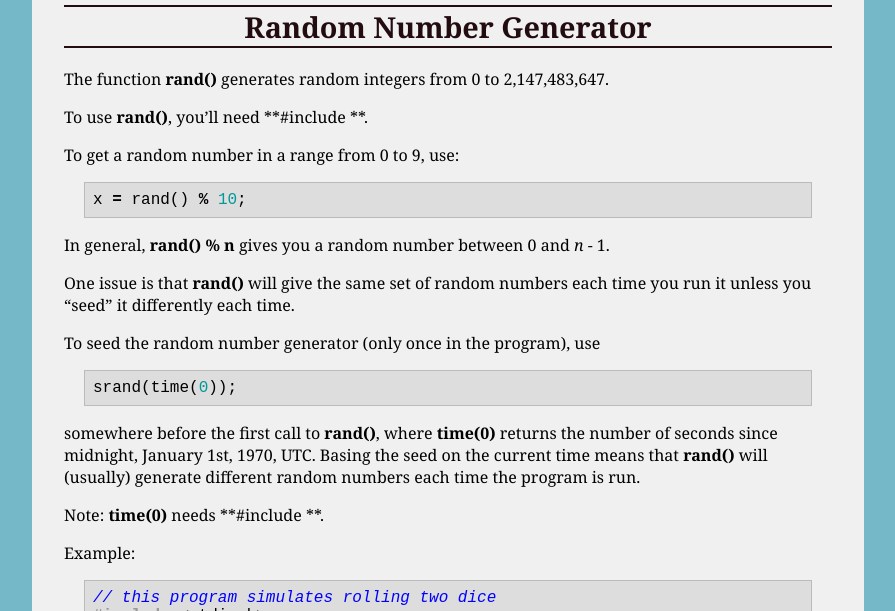
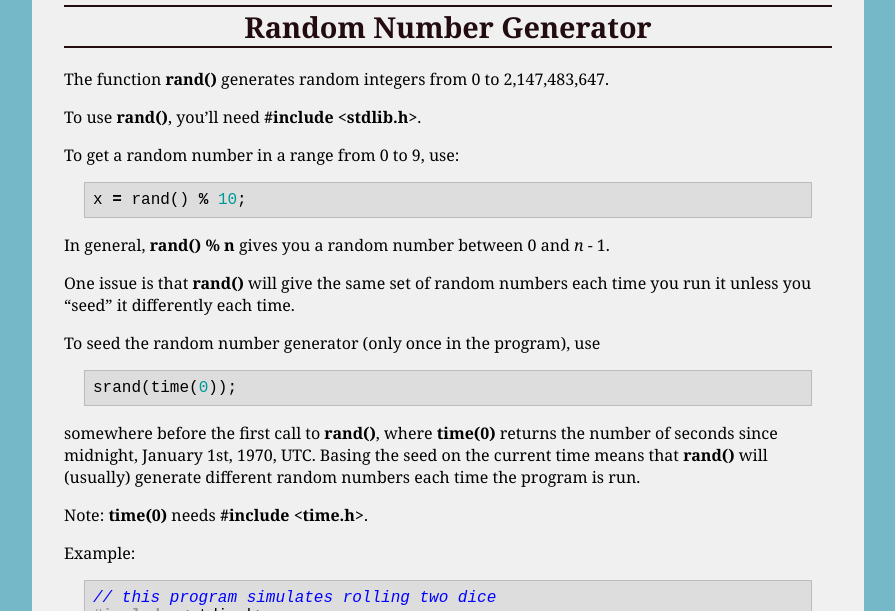
Before and after one commit to ycpcs/cs101-spring2017, a Jekyll site: the page built from lectures/lecture05.md, in a window 1280 px wide. Shown: the part 1097-1708 px from the top of the page, without its empty margins (192-1087 px from the left). Built offline with Jekyll 4.4.1, drawn with Linux system fonts in a browser that asks for light colours.

Commit message:
fix < and > characters

```diff
--- a/lectures/lecture05.md
+++ b/lectures/lecture05.md
@@ -49,14 +49,14 @@ else {
 }
 {% endhighlight %}
 
-Note that we did not explicitly check the condition (age > 19) before printing "post-teen". That is because this condition is logically implied if the previous conditions (age < 13) and (age >= 13 && age <= 19) are both false.
+Note that we did not explicitly check the condition (age &gt; 19) before printing "post-teen". That is because this condition is logically implied if the previous conditions (age &lt; 13) and (age &gt;= 13 && age &lt;= 19) are both false.
 
 Random Number Generator
 =======================
 
 The function **rand()** generates random integers from 0 to 2,147,483,647.
 
-To use **rand()**, you’ll need **#include <stdlib.h>**.
+To use **rand()**, you’ll need **#include &lt;stdlib.h&gt;**.
 
 To get a random number in a range from 0 to 9, use:
 
@@ -76,7 +76,7 @@ srand(time(0));
 
 somewhere before the first call to **rand()**, where **time(0)** returns the number of seconds since midnight, January 1st, 1970, UTC. Basing the seed on the current time means that **rand()** will (usually) generate different random numbers each time the program is run.
 
-Note: **time(0)** needs **#include <time.h>**.
+Note: **time(0)** needs **#include &lt;time.h&gt;**.
 
 Example:
 
```
